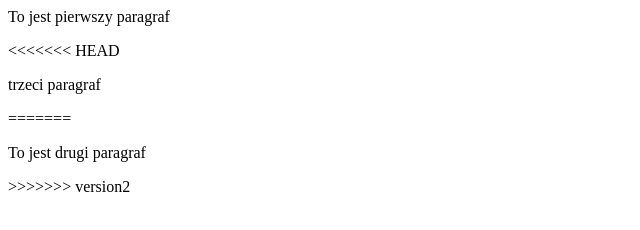
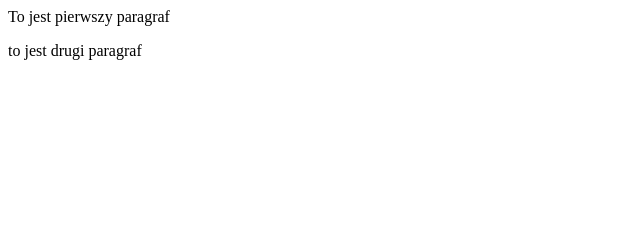
Before and after one commit to Klaudia1001/gitjestgit, a plain HTML site: page index.html in a window 1280 px wide. Shown: the whole page, without its empty margins (0-640 px from the left). Drawn offline with Linux system fonts and the light colour scheme.

Commit message:
edycja pliku

```diff
--- a/index.html
+++ b/index.html
@@ -1,8 +1,2 @@
 <p>To jest pierwszy paragraf</p>
-<<<<<<< HEAD
-
-
-<p>trzeci paragraf</p>
-=======
-<p>To jest drugi paragraf</p>
->>>>>>> version2
+<p> to jest drugi paragraf</p>
```
